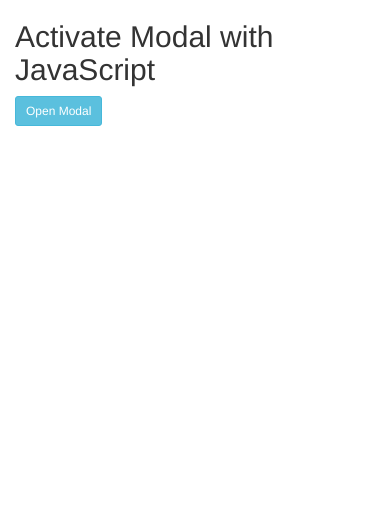
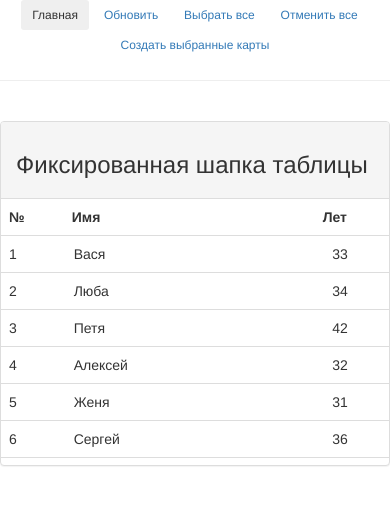
Before and after one commit to greyjr/carder, a Flask app: template carder/templates/index2.html in a window 390 px wide. Shown: the top 505 px of the page. Run offline with Flask 2, Linux system fonts and the light colour scheme; the template is opened without the code that fills it, so the values that code supplies are empty; some libraries are stand-ins or nearby versions.

Commit message:
table to screen

```diff
--- a/carder/templates/index2.html
+++ b/carder/templates/index2.html
@@ -3,44 +3,113 @@
 <head>
   <title>Bootstrap Example</title>
   <meta charset="utf-8">
-  <meta name="viewport" content="width=device-width, initial-scale=1">
   <link rel="stylesheet" href="https://maxcdn.bootstrapcdn.com/bootstrap/3.3.7/css/bootstrap.min.css">
-  <!--<script src="https://ajax.googleapis.com/ajax/libs/jquery/3.1.1/jquery.min.js"></script> -->
-  <script src="https://maxcdn.bootstrapcdn.com/bootstrap/3.3.7/js/bootstrap.min.js"></script>
+  <script src="https://ajax.googleapis.com/ajax/libs/jquery/3.1.1/jquery.min.js"></script>
+
+  <style>
+
+    .table-fixed thead {
+     width: 97%;
+   }
+   .table-fixed tbody {
+     height: 230px;
+     overflow-y: auto;
+     width: 100%;
+   }
+   .table-fixed thead, .table-fixed tbody, .table-fixed tr, .table-fixed td, .table-fixed th {
+     display: block;
+   }
+   .table-fixed tbody td, .table-fixed thead > tr> th {
+     float: left;
+     border-bottom-width: 0;
+   }
+
+ </style>
+
+
+
 </head>
 <body>
 
+  <div align="center">
+    <button type="button" class="btn btn-outline-secondary btn-sm" data-target="#exampleModal" data-toggle="modal" >Главная</button>
+    <a href="#" class="btn btn-outline-secondary btn-sm" >Обновить</a>
+    <a href="#" class="btn btn-outline-secondary btn-sm" >Выбрать все</a>
+    <a href="#" class="btn btn-outline-secondary btn-sm" >Отменить все</a>
+    <a href="#" class="btn btn-outline-success btn-sm" >Создать выбранные карты</a>
+  </div>
+
+  <hr>
+  <br>
+
   <div class="container">
-    <h2>Activate Modal with JavaScript</h2>
-    <!-- Trigger the modal with a button -->
-    <button type="button" class="btn btn-info btn-sm" id="myBtn">Open Modal</button>
+   <div class="row">
+     <div class="panel panel-default">
+       <div class="panel-heading">
+         <h3>
+           Фиксированная шапка таблицы
+         </h3>
+       </div>
+       <table class="table table-fixed">
+         <thead>
+           <tr>
+             <th class="col-xs-2">№</th>
+             <th class="col-xs-8">Имя</th>
+             <th class="col-xs-2">Лет</th>
+           </tr>
+         </thead>
 
-    <!-- Modal -->
-    <div class="modal fade" id="myModal" role="dialog">
-      <div class="modal-dialog">
-
-        <!-- Modal content-->
-        <div class="modal-content">
-          <div class="modal-body">
-            are you sure?
+         <tbody>
+           <tr>
+            <td class="col-xs-2">1</td>
+            <td class="col-xs-8">Вася</td>
+            <td class="col-xs-2">33</td>
+          </tr>
+          <tr>
+           <td class="col-xs-2">2</td>
+           <td class="col-xs-8">Люба</td>
+           <td class="col-xs-2">34</td>
+         </tr>
+         <tr>
+           <td class="col-xs-2">3</td>
+           <td class="col-xs-8">Петя</td>
+           <td class="col-xs-2">42</td>
+         </tr>
+         <tr>
+           <td class="col-xs-2">4</td>
+           <td class="col-xs-8">Алексей</td>
+           <td class="col-xs-2">32</td>
+         </tr>
+         <tr>
+           <td class="col-xs-2">5</td>
+           <td class="col-xs-8">Женя</td>
+           <td class="col-xs-2">31</td>
+         </tr>
+         <tr>
+           <td class="col-xs-2">6</td>
+           <td class="col-xs-8">Сергей</td>
+           <td class="col-xs-2">36</td>
+         </tr>
+         <tr>
+           <td class="col-xs-2">7</td>
+           <td class="col-xs-8">Андрей</td>
+           <td class="col-xs-2">22</td>
+         </tr>
+         <tr>
+           <td class="col-xs-2">8</td>
+           <td class="col-xs-8">Иринка</td>
+           <td class="col-xs-2">43</td>
+         </tr>
+       </tbody>
+     </table>
    </div>
-          <div class="modal-footer">
-            <button type="button" class="btn btn-default" data-dismiss="modal">Close</button>
  </div>
 </div>
 
-      </div>
-    </div>
 
-  </div>
 
-  <script>
-    $(document).ready(function(){
-      $("#myBtn").click(function(){
-        $("#myModal").modal();
-      });
-    });
-  </script>
+
+
 
 </body>
 </html>
--- a/carder/xxx.py
+++ b/carder/xxx.py
@@ -25,8 +25,10 @@ for cell in merged_cells:
 	if cell[2] == 1:
 		card_list[cell[0]][1] = (cell[1]-cell[0])
 
-for card in card_list:			#card: int
-	print(type(card))
+
+
+
+
 
 
 print(card_list)
```
Also changed, not shown: carder/static/css/screen.css (+23 -21 lines), carder/workbench/blueprint.py (+53 -43 lines), carder/workbench/templates/workbench/index.html (+60 -31 lines), 1 other file. Lines whose indentation alone changed are shown as unchanged.
